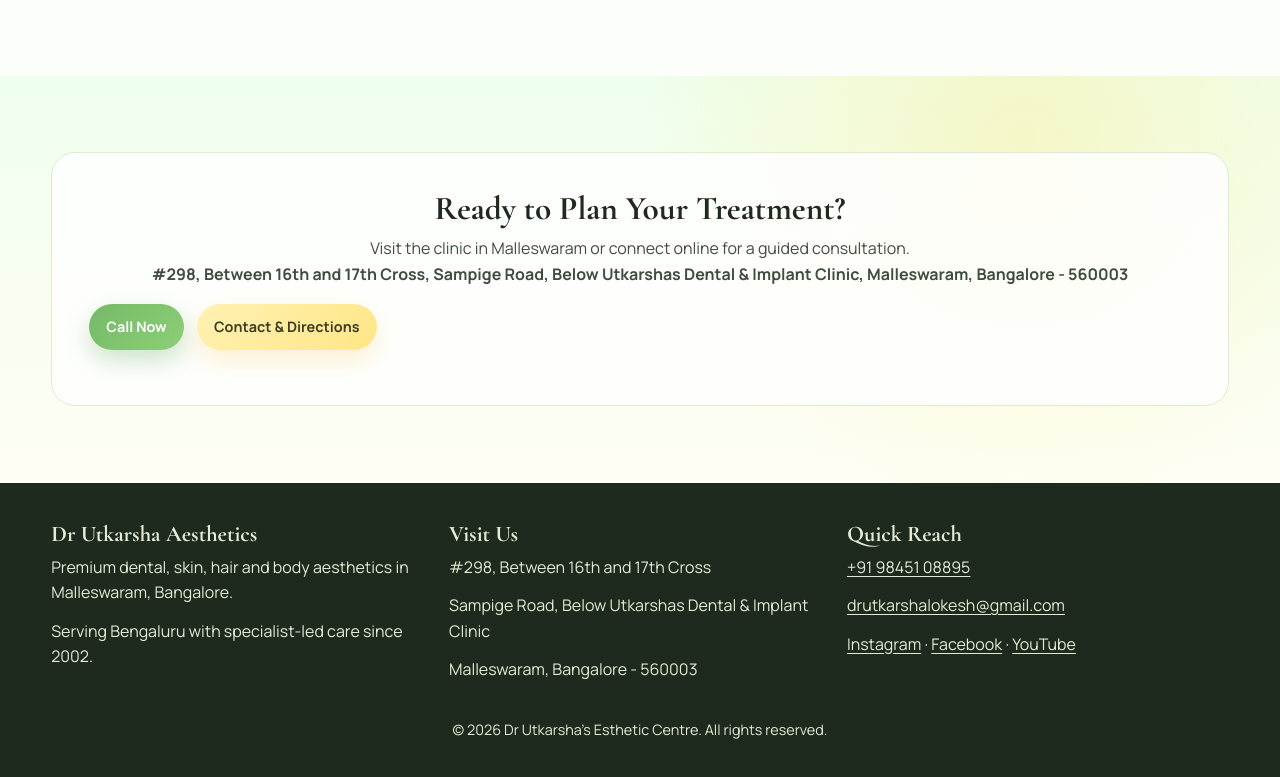
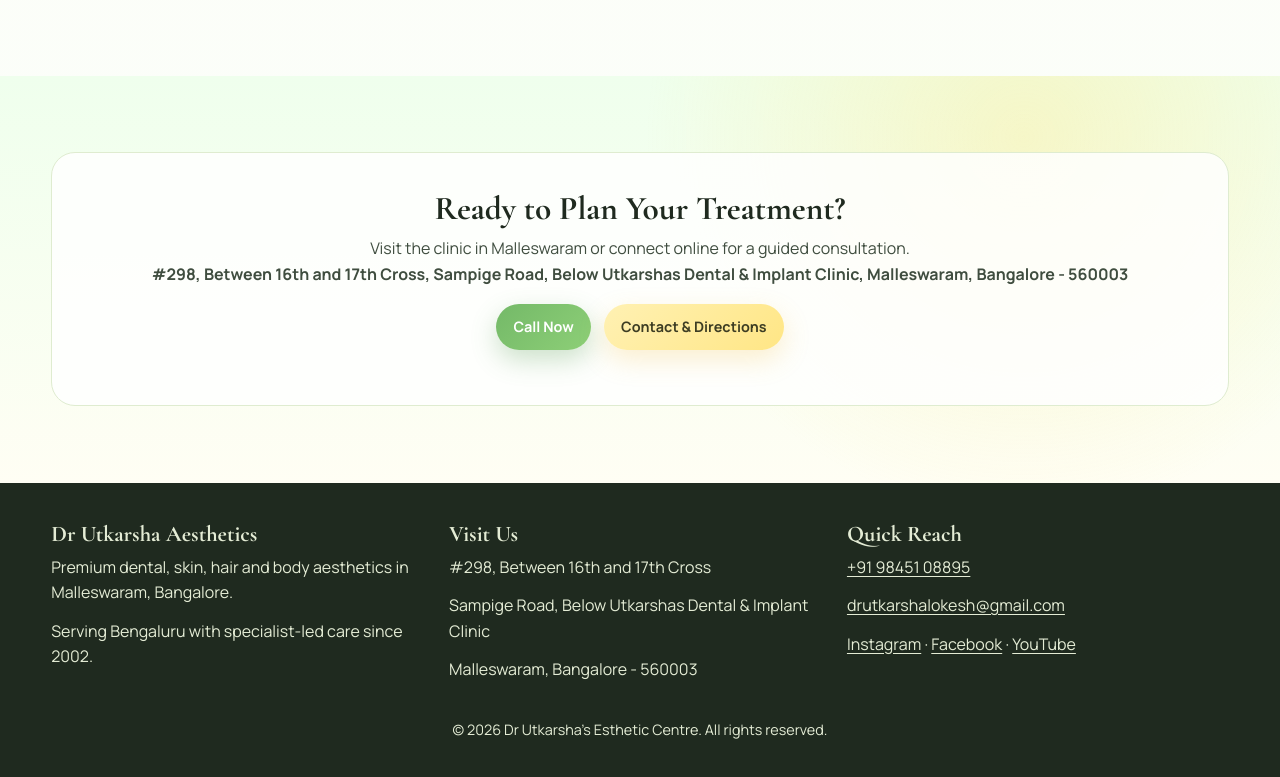
Before and after one commit to DivertoAI/dr-utkarsha-aesthetics-pages, a Next.js app: page / in a window 1280 px wide. Shown: the part 6106-6883 px from the top of the page. Built offline with nearby package versions, Linux system fonts and the light colour scheme.

Commit message:
Center final CTA button row in homepage section

```diff
--- a/app/globals.css
+++ b/app/globals.css
@@ -201,6 +201,10 @@ li {
   flex-wrap: wrap;
   gap: 0.8rem;
   margin: 1rem 0 1.15rem;
+}
+
+.cta-row.center {
+  justify-content: center;
 }
 
 .btn {
```
